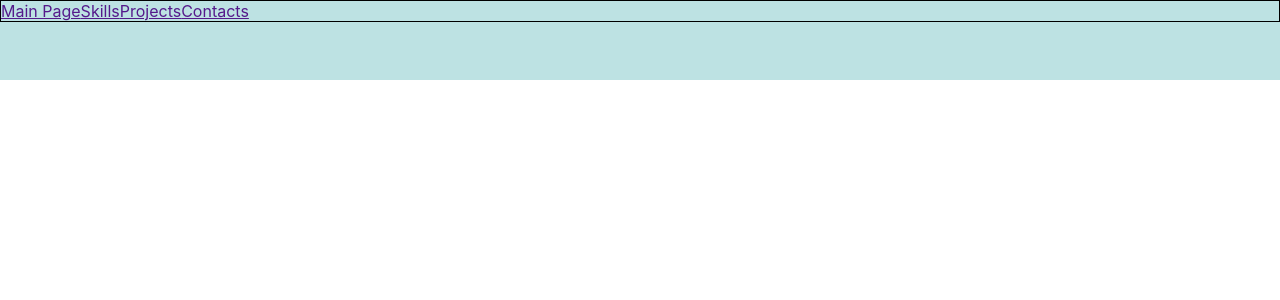
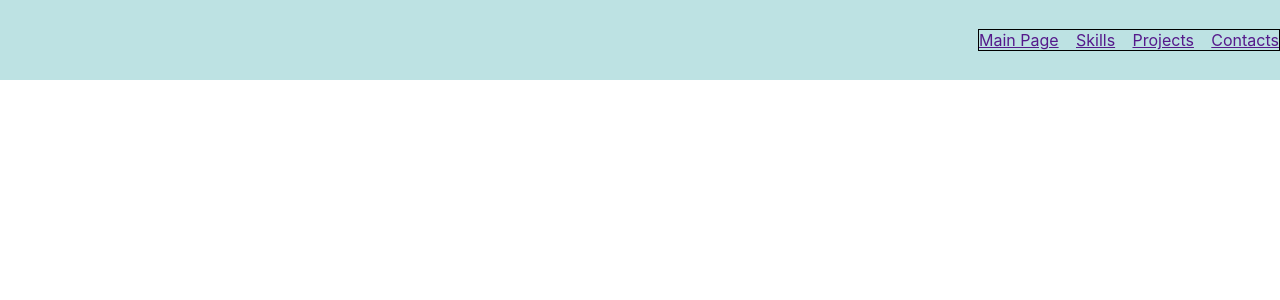
Before and after one commit to uginza/My-portfolio, a React (Create React App) app: page / in a window 1280 px wide. Shown: the top 300 px of the page. Built offline with nearby package versions, Linux system fonts and the light colour scheme.

Commit message:
flex styles are set for Header.module.css and Nav.module.css

```diff
--- a/src/header/Header.module.css
+++ b/src/header/Header.module.css
@@ -1,4 +1,7 @@
 .header{
     height: 80px;
     background-color: #bde2e3;
+    display: flex;
+    justify-content: flex-end;
+    align-items: center;
 }
--- a/src/nav/Nav.module.css
+++ b/src/nav/Nav.module.css
@@ -1,3 +1,6 @@
 .nav {
     border: 1px solid;
+    width: 300px;
+    display: flex;
+    justify-content: space-between;
 }
```
